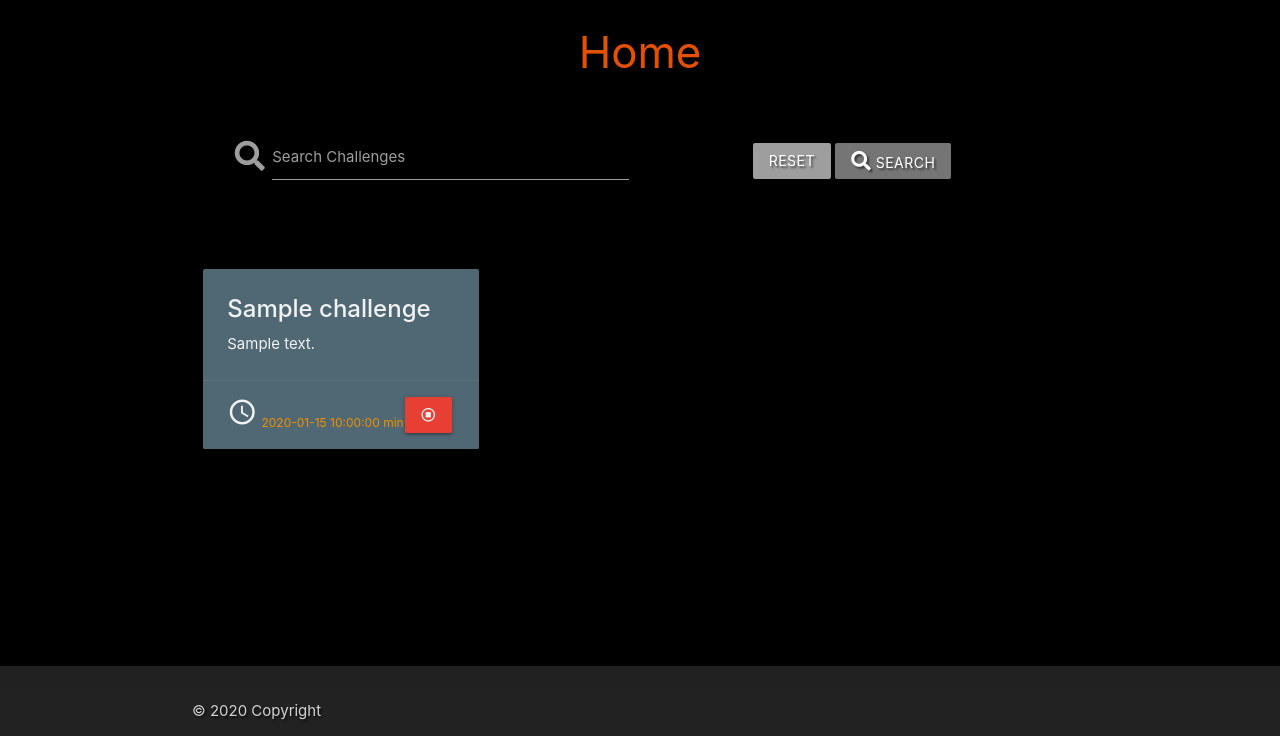
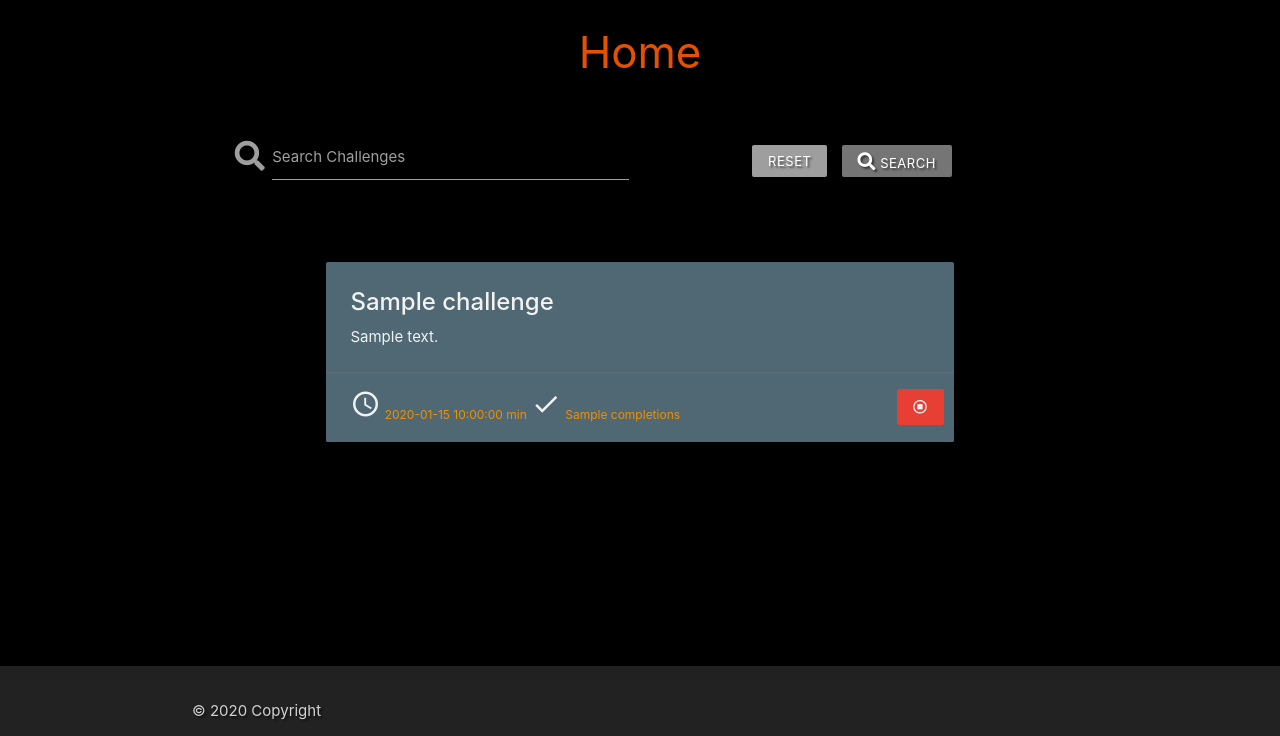
Before and after one commit to boomernag/activity-challenges, a Flask app: page /home in a window 1280 px wide. Shown: the part 64-800 px from the top of the page. Run offline with Flask 2, Linux system fonts and the light colour scheme; a database or web service that is not in the repository returns one stand-in record (values such as "Sample title"); some libraries are stand-ins or nearby versions.

Commit message:
Fixed styling (hover effect, button position)

```diff
--- a/static/css/style.css
+++ b/static/css/style.css
@@ -22,15 +22,16 @@
 .fa-pencil-alt:before {
   position: absolute;
   right: 20px;
-    top: 0;
   margin: 10px;
 }
 
+.fa-pencil:hover {
+  color: orange;
+}
 
 .fa-trash-alt:before {
   position: absolute;
   right: 0;
-    top: 0;
   margin: 10px;
 }
 
@@ -38,15 +39,29 @@
 .activate {
   position: absolute;
   right: 0;
-    margin-right: 10%;
+  margin-right: 10px;
 }
 
 .complete {
   position: absolute;
   right: 0;
-    margin-right: 10%;
+  margin-right: 10px;
 }
 
+/* --- buttons hover color --- */
+
+.btn-small.reset:hover {
+  color: red;
+  border: 1px solid;
+  border-color: white;
+  text-shadow: none;
+}
+
+.btn-small.search:hover {
+  color: white;
+  border: 1px solid;
+  background: transparent;
+}
 
 /* --- sticky footer --- */
 body {
@@ -79,7 +94,7 @@
   }
 }
 
-/* --- Button effect --- */
+/* --- Button hover effect --- */
 @-webkit-keyframes hvr-bob {
   0% {
     -webkit-transform: translateY(-8px);
@@ -127,13 +142,15 @@
   transform: perspective(1px) translateZ(0);
   box-shadow: 0 0 1px rgba(0, 0, 0, 0);
 }
-.hvr-bob:hover, .hvr-bob:focus, .hvr-bob:active {
+.hvr-bob:hover,
+.hvr-bob:focus,
+.hvr-bob:active {
   -webkit-animation-name: hvr-bob-float, hvr-bob;
   animation-name: hvr-bob-float, hvr-bob;
-  -webkit-animation-duration: .3s, 1.5s;
-  animation-duration: .3s, 1.5s;
-  -webkit-animation-delay: 0s, .3s;
-  animation-delay: 0s, .3s;
+  -webkit-animation-duration: 0.3s, 1.5s;
+  animation-duration: 0.3s, 1.5s;
+  -webkit-animation-delay: 0s, 0.3s;
+  animation-delay: 0s, 0.3s;
   -webkit-animation-timing-function: ease-out, ease-in-out;
   animation-timing-function: ease-out, ease-in-out;
   -webkit-animation-iteration-count: 1, infinite;
--- a/templates/home.html
+++ b/templates/home.html
@@ -8,6 +8,7 @@
         <i class="fas fa-search prefix grey-text text-darken"></i>
         <input
           type="text"
+          class="white-text"
           name="query"
           minlength="3"
           id="query"
@@ -20,10 +21,10 @@
       <div class="col s12 m8">
         <a
           href=" {{ url_for('home', id=Null) }} "
-          class="grey btn text-shadow"
+          class="grey btn-small reset text-shadow"
           >Reset</a
         >
-        <button type="submit" class="grey darken-1 btn text-shadow">
+        <button type="submit" class="grey darken-1 btn-small search text-shadow">
           <i class="fas fa-search"></i> Search
         </button>
       </div>
@@ -32,8 +33,8 @@
 </div>
 
 {% for active_challenge in challenges %}
-<ul class="row">
-  <div class="col s12 m4 t-grid">
+<div class="container">
+  <div class="row">
     <div class="card blue-grey darken-1">
       <div class="card-content white-text">
         <span class="card-title"
@@ -48,8 +49,14 @@
         <label for="timetocomplete-icon" class="orange-text"
           >{{ active_challenge.time }} min</label
         >
+        <i class="timetocomplete-icon small material-icons white-text"
+          >check</i
+        >
+        <label for="timetocomplete-icon" class="orange-text line-height"
+          >{{ active_challenge.completions }}
+        </label>
         <a
-          class="btn complete red far fa-stop-circle small prefix white-text tooltipped"
+          class="btn hvr-bob complete red far fa-stop-circle small prefix white-text tooltipped"
           data-position="top"
           data-tooltip="Complete challenge"
           href="{{ url_for('deactivated_challenge', challenge_id=active_challenge._id) }}"
@@ -57,6 +64,5 @@
       </div>
     </div>
   </div>
-
-  {% endfor %} {% endblock %}
-</ul>
+</div>
+{% endfor %} {% endblock %}
```
Also changed, not shown: templates/challenges.html (+15 -10 lines). Lines whose indentation alone changed are shown as unchanged.
